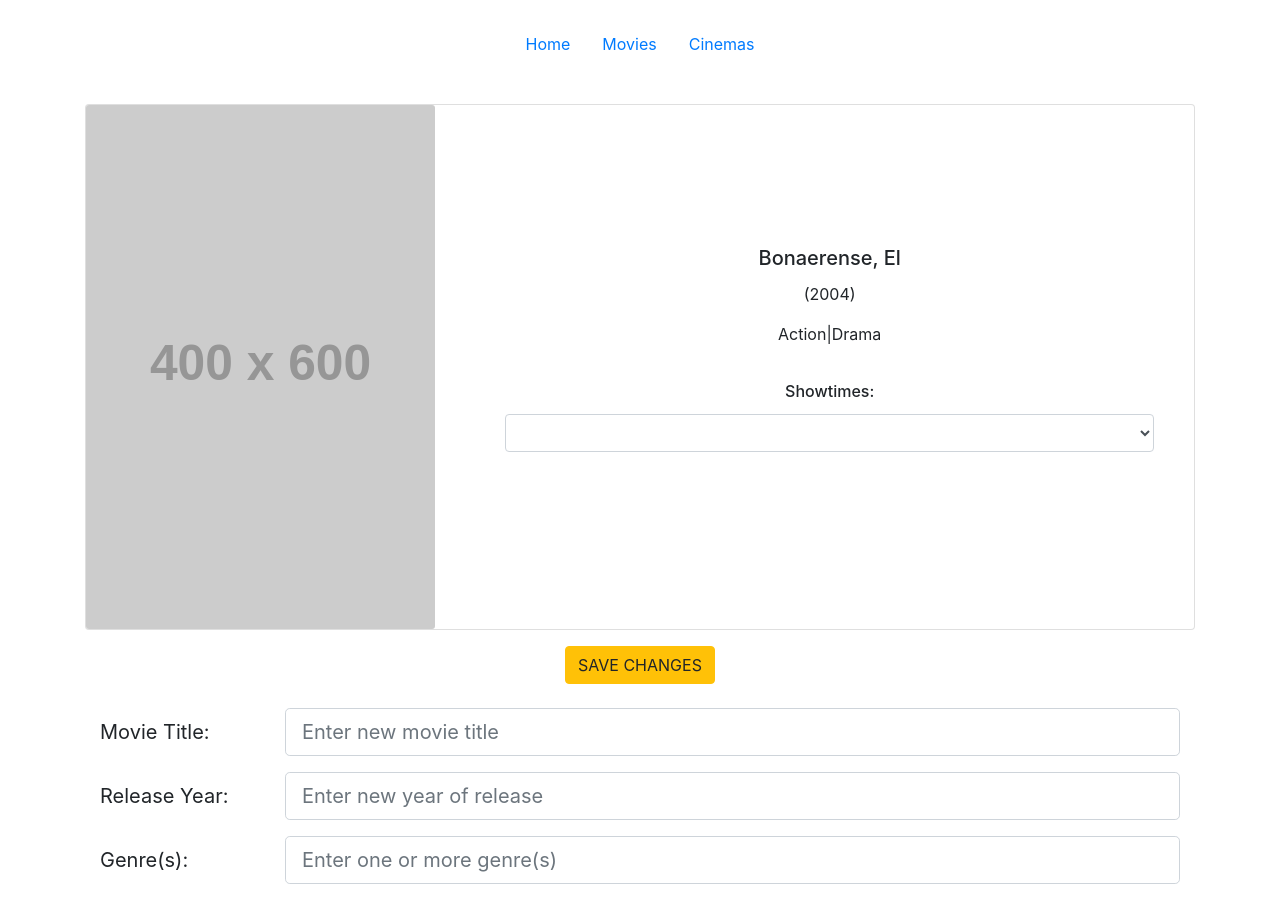
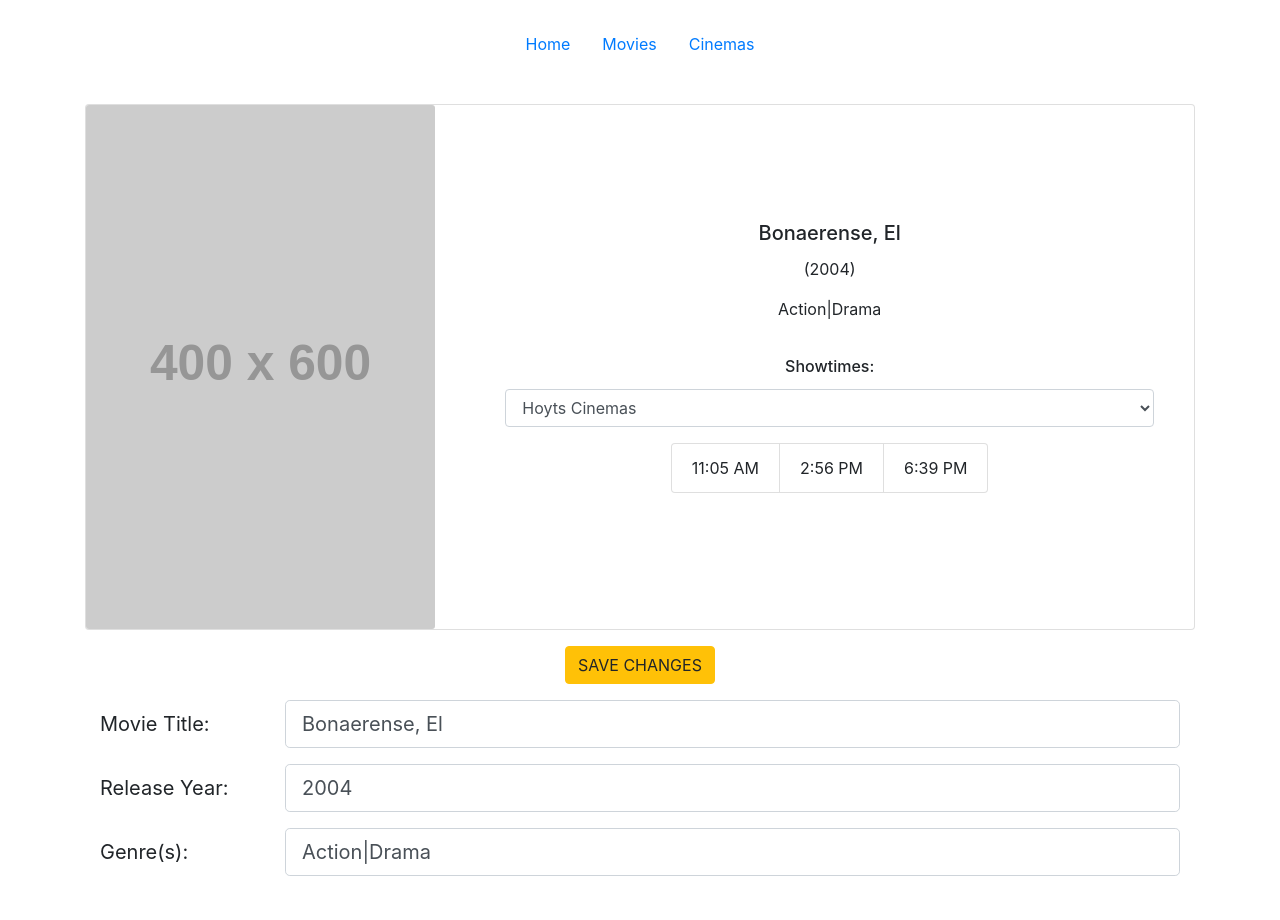
Before and after one commit to livelifedev/principle-code-challenge, an Angular app: page /movie/1 in a window 1280 px wide. Both pictures are taken after a click on the button "EDIT DETAILS". Shown: the top 920 px of the page. Built offline with nearby package versions, Linux system fonts and the light colour scheme.

Commit message:
movie update form finished

```diff
--- a/src/app/movie-info/movie-info.component.html
+++ b/src/app/movie-info/movie-info.component.html
@@ -55,16 +55,13 @@
       >
         EDIT DETAILS
       </button>
-      <button
-        *ngIf="showEdit"
-        type="button"
-        class="btn btn-warning"
-        (click)="onSubmit()"
-      >
-        SAVE CHANGES
-      </button>
     </div>
-    <form *ngIf="showEdit" class="mt-4">
+    <form *ngIf="showEdit" (ngSubmit)="onSubmit(form)" #form="ngForm">
+      <div class="text-center mb-3">
+        <button type="submit" class="btn btn-warning">
+          SAVE CHANGES
+        </button>
+      </div>
       <div class="form-group row">
         <label for="title" class="col-sm-2 col-form-label col-form-label-lg"
           >Movie Title:</label
@@ -73,8 +70,10 @@
           <input
             type="text"
             class="form-control form-control-lg"
+            name="title"
             id="title"
             placeholder="Enter new movie title"
+            [ngModel]="movieInfo.title"
           />
         </div>
       </div>
@@ -87,8 +86,10 @@
           <input
             type="text"
             class="form-control form-control-lg"
+            name="year"
             id="year"
             placeholder="Enter new year of release"
+            [ngModel]="movieInfo.year"
           />
         </div>
       </div>
@@ -101,8 +102,10 @@
           <input
             type="text"
             class="form-control form-control-lg"
+            name="genre"
             id="genre"
             placeholder="Enter one or more genre(s)"
+            [ngModel]="movieInfo.genre"
           />
         </div>
       </div>
--- a/src/app/movie-info/movie-info.component.ts
+++ b/src/app/movie-info/movie-info.component.ts
@@ -22,7 +22,8 @@ export class MovieInfoComponent implements OnInit {
     this.showEdit = true;
   }
 
-  onSubmit() {
+  onSubmit(formData) {
+    this.movieInfo = { ...this.movieInfo, ...formData.value };
     this.showEdit = false;
   }
 
@@ -35,6 +36,8 @@ export class MovieInfoComponent implements OnInit {
       this.movieInfo = moviesData.find(
         movie => movie.id.toString() === params.id
       );
+      this.selectedCinema = this.movieInfo.cinemasPlaying[0];
+      this.selectedShowtimes = this.selectedCinema.showtimes;
     });
   }
 }
```
